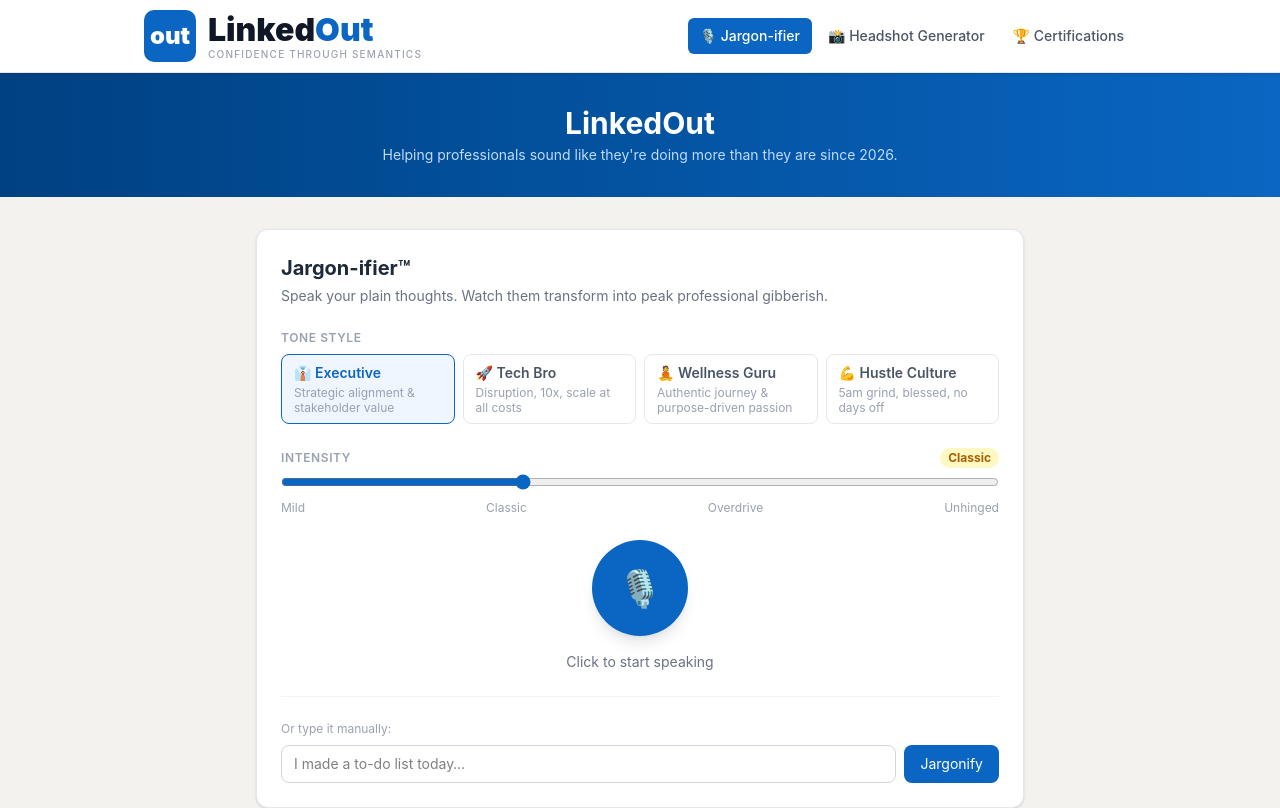
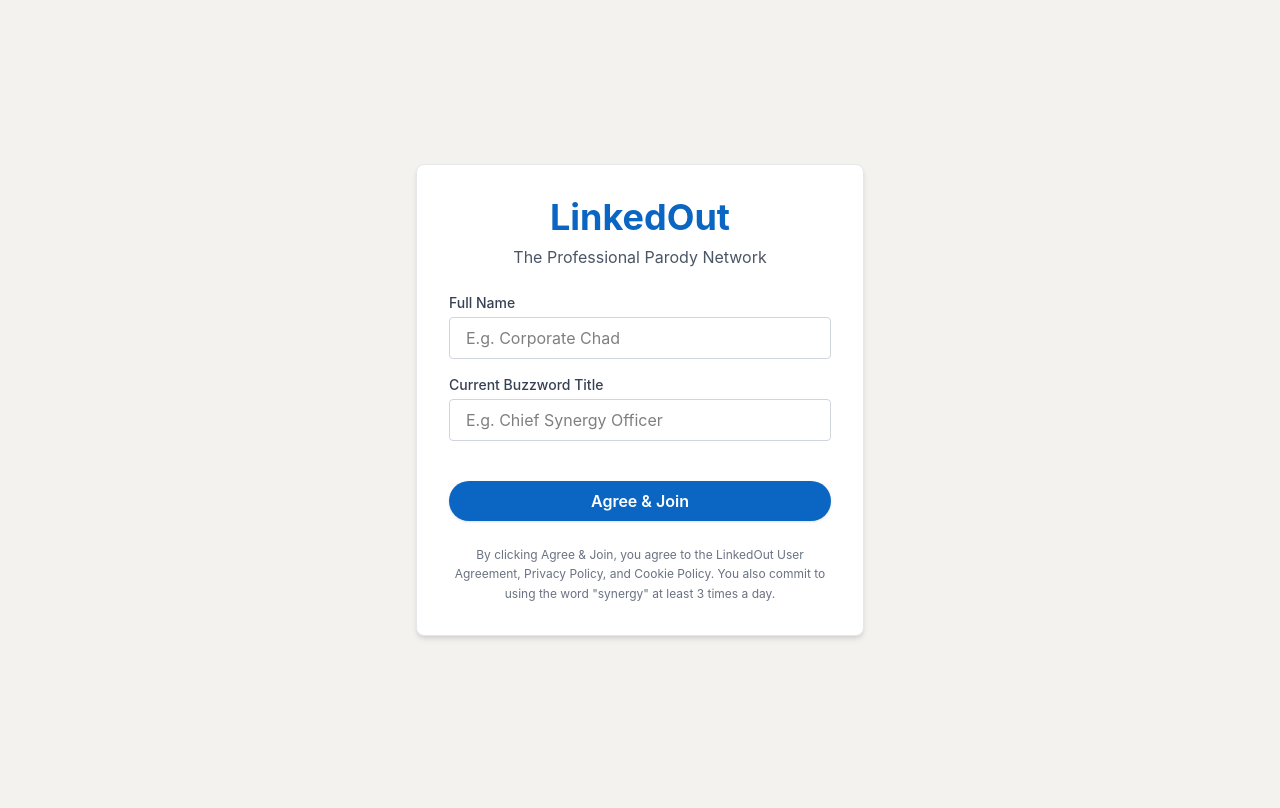
Before and after one commit to nicov3rde/linkedout, a React (Vite) app: page / in a window 1280 px wide. Shown: the top 808 px of the page. Built offline with nearby package versions, Linux system fonts and the light colour scheme.

Commit message:
feat: Add Login flow and Jargonifier edit functionality

```diff
--- a/src/App.jsx
+++ b/src/App.jsx
@@ -3,9 +3,15 @@ import Nav from './components/Nav'
 import Jargonifier from './components/Jargonifier'
 import HeadshotGenerator from './components/HeadshotGenerator'
 import Certifications from './components/Certifications'
+import Login from './components/Login'
 
 export default function App() {
   const [activeTab, setActiveTab] = useState('jargon')
+  const [user, setUser] = useState(null)
+
+  if (!user) {
+    return <Login onLogin={setUser} />
+  }
 
   return (
     <div className="min-h-screen bg-[#f3f2ef]">
@@ -13,9 +19,9 @@ export default function App() {
 
       {/* Hero banner */}
       <div className="bg-gradient-to-r from-[#004182] to-[#0a66c2] text-white py-8 px-4 text-center">
-        <h1 className="text-3xl font-bold mb-1">LinkedOut</h1>
+        <h1 className="text-3xl font-bold mb-1">Welcome back, {user.name}</h1>
         <p className="text-blue-200 text-sm">
-          Helping professionals sound like they're doing more than they are since 2026.
+          {user.title ? user.title : "Helping professionals sound like they're doing more than they are since 2026."}
         </p>
       </div>
 
--- a/src/components/Jargonifier.jsx
+++ b/src/components/Jargonifier.jsx
@@ -92,6 +92,7 @@ export default function Jargonifier() {
   const [regenerating, setRegenerating] = useState(false)
   const [toneStyle, setToneStyle] = useState('exec')
   const [intensity, setIntensity] = useState(1)
+  const [isEditing, setIsEditing] = useState(false)
   const recognitionRef = useRef(null)
   const interimRef = useRef('')
   const toneStyleRef = useRef(toneStyle)
@@ -292,16 +293,54 @@ Text: "${text}"`,
 
         {/* Side-by-side */}
         {(transcript || jargonified) && (
-          <div className="mt-6 grid grid-cols-2 gap-4">
-            <div>
-              <div className="text-xs font-semibold text-gray-400 uppercase tracking-wider mb-2">
-                What You Said
+          <div className="mt-6 grid grid-cols-1 md:grid-cols-2 gap-4 items-start">
+            <div className="flex flex-col h-full">
+              <div className="flex items-center justify-between mb-2">
+                <div className="text-xs font-semibold text-gray-400 uppercase tracking-wider">
+                  What You Said
+                </div>
+                {!isEditing && transcript && (
+                  <button
+                    onClick={() => setIsEditing(true)}
+                    className="text-xs font-semibold text-[#0a66c2] hover:text-[#004182] hover:underline cursor-pointer"
+                  >
+                    Edit Text
+                  </button>
+                )}
               </div>
-              <div className="bg-gray-50 border border-gray-200 rounded-lg p-4 text-sm text-gray-700 min-h-[100px]">
-                {transcript || <span className="text-gray-400 italic">Transcript will appear here…</span>}
-              </div>
+
+              {isEditing ? (
+                <div className="flex flex-col flex-1">
+                  <textarea
+                    className="flex-1 w-full bg-white border border-[#0a66c2] rounded-lg p-3 text-sm text-gray-700 min-h-[120px] focus:outline-none focus:ring-1 focus:ring-[#0a66c2] shadow-sm resize-y"
+                    value={transcript}
+                    onChange={(e) => setTranscript(e.target.value)}
+                  />
+                  <div className="flex justify-end mt-3 gap-2">
+                    <button
+                      onClick={() => setIsEditing(false)}
+                      className="text-xs font-medium text-gray-500 hover:text-gray-700 px-3 py-1.5 cursor-pointer rounded transition-colors"
+                    >
+                      Cancel
+                    </button>
+                    <button
+                      onClick={() => {
+                        setIsEditing(false)
+                        jargonify(transcript)
+                      }}
+                      className="bg-[#0a66c2] text-white text-xs font-medium px-4 py-1.5 rounded-full hover:bg-[#004182] transition-colors cursor-pointer shadow-sm"
+                    >
+                      Update & Jargonify
+                    </button>
+                  </div>
+                </div>
+              ) : (
+                <div className="bg-gray-50 border border-gray-200 rounded-lg p-4 text-sm text-gray-700 min-h-[120px] flex-1">
+                  {transcript || <span className="text-gray-400 italic">Transcript will appear here…</span>}
+                </div>
+              )}
             </div>
-            <div>
+            <div className="flex flex-col h-full">
               <div className="flex items-center justify-between mb-2">
                 <div className="text-xs font-semibold text-[#0a66c2] uppercase tracking-wider">
                   LinkedIn Version ✨
@@ -314,7 +353,7 @@ Text: "${text}"`,
                   />
                 )}
               </div>
-              <div className="relative bg-blue-50 border border-[#0a66c2] border-opacity-30 rounded-lg p-4 text-sm text-gray-800 min-h-[100px]">
+              <div className="relative flex-1 bg-blue-50 border border-[#0a66c2] border-opacity-30 rounded-lg p-4 text-sm text-gray-800 min-h-[120px]">
                 {loading ? (
                   <div className="flex items-center gap-2 text-gray-400">
                     <div className="w-4 h-4 border-2 border-[#0a66c2] border-t-transparent rounded-full animate-spin" />
--- /dev/null
+++ b/src/components/Login.jsx
@@ -0,0 +1,59 @@
+import { useState } from 'react';
+
+export default function Login({ onLogin }) {
+  const [name, setName] = useState('');
+  const [title, setTitle] = useState('');
+
+  const handleSubmit = (e) => {
+    e.preventDefault();
+    if (name.trim()) {
+      onLogin({ name, title });
+    }
+  };
+
+  return (
+    <div className="min-h-screen flex flex-col items-center justify-center bg-[#f3f2ef] p-4">
+      <div className="bg-white p-8 rounded-lg shadow-md w-full max-w-md border border-gray-200">
+        <div className="text-center mb-6">
+          <h1 className="text-4xl font-bold text-[#0a66c2] mb-2">LinkedOut</h1>
+          <p className="text-gray-600">The Professional Parody Network</p>
+        </div>
+
+        <form onSubmit={handleSubmit} className="space-y-4">
+          <div>
+            <label className="block text-sm font-medium text-gray-700 mb-1">Full Name</label>
+            <input
+              type="text"
+              required
+              placeholder="E.g. Corporate Chad"
+              className="w-full px-4 py-2 border border-gray-300 rounded focus:outline-none focus:ring-2 focus:ring-[#0a66c2]"
+              value={name}
+              onChange={(e) => setName(e.target.value)}
+            />
+          </div>
+          <div>
+            <label className="block text-sm font-medium text-gray-700 mb-1">Current Buzzword Title</label>
+            <input
+              type="text"
+              placeholder="E.g. Chief Synergy Officer"
+              className="w-full px-4 py-2 border border-gray-300 rounded focus:outline-none focus:ring-2 focus:ring-[#0a66c2]"
+              value={title}
+              onChange={(e) => setTitle(e.target.value)}
+            />
+          </div>
+
+          <button
+            type="submit"
+            className="w-full bg-[#0a66c2] text-white font-semibold py-2 px-4 rounded-full hover:bg-[#004182] transition-colors mt-6 shadow-sm"
+          >
+            Agree & Join
+          </button>
+        </form>
+
+        <p className="text-xs text-center text-gray-500 mt-6 leading-relaxed">
+          By clicking Agree & Join, you agree to the LinkedOut User Agreement, Privacy Policy, and Cookie Policy. You also commit to using the word "synergy" at least 3 times a day.
+        </p>
+      </div>
+    </div>
+  );
+}
```
